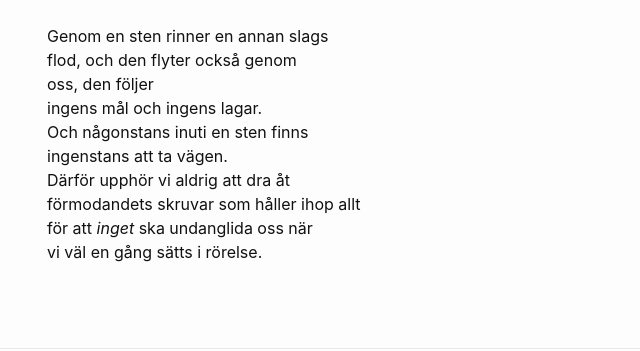
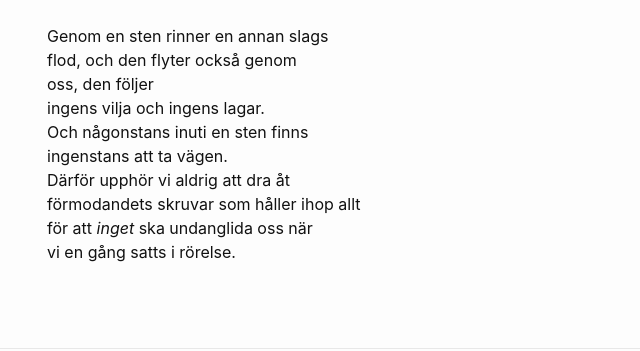
Before and after one commit to terr4form4/terr4form4.github.io, a Jekyll site: the page built from _posts/poesi/2024-01-03-dikter-2023-2024.md, in a window 1280 px wide and 900 px high, scrolled down 8637 px. Shown: the part 374-725 px from the top of the window, without its empty margins (223-863 px from the left). Built offline with Jekyll 4.4.1, drawn with Linux system fonts in a browser that asks for light colours; comment, search, counter and statistics services are not loaded; some of the changed text lies outside the part shown.

Commit message:
ångmaskinen

```diff
--- a/_posts/poesi/2024-01-03-dikter-2023-2024.md
+++ b/_posts/poesi/2024-01-03-dikter-2023-2024.md
@@ -370,11 +370,11 @@ redan flytt iväg med andras ögon.<br/>
 Genom en sten rinner en annan slags<br/>
 flod, och den flyter också genom<br/>
 oss, den följer<br/>
-ingens mål och ingens lagar.<br/>
+ingens vilja och ingens lagar.<br/>
 Och någonstans inuti en sten finns<br/>
 ingenstans att ta vägen.<br/>
 Därför upphör vi aldrig att dra åt<br/>
 förmodandets skruvar som håller ihop allt<br/>
 för att *inget* ska undanglida oss när<br/>
-vi väl en gång sätts i rörelse.<br/>
+vi en gång satts i rörelse.<br/>
 <br/>
```
Also changed, not shown: other parts of _posts/poesi/2024-01-03-dikter-2023-2024.md (+1 -1 lines).
